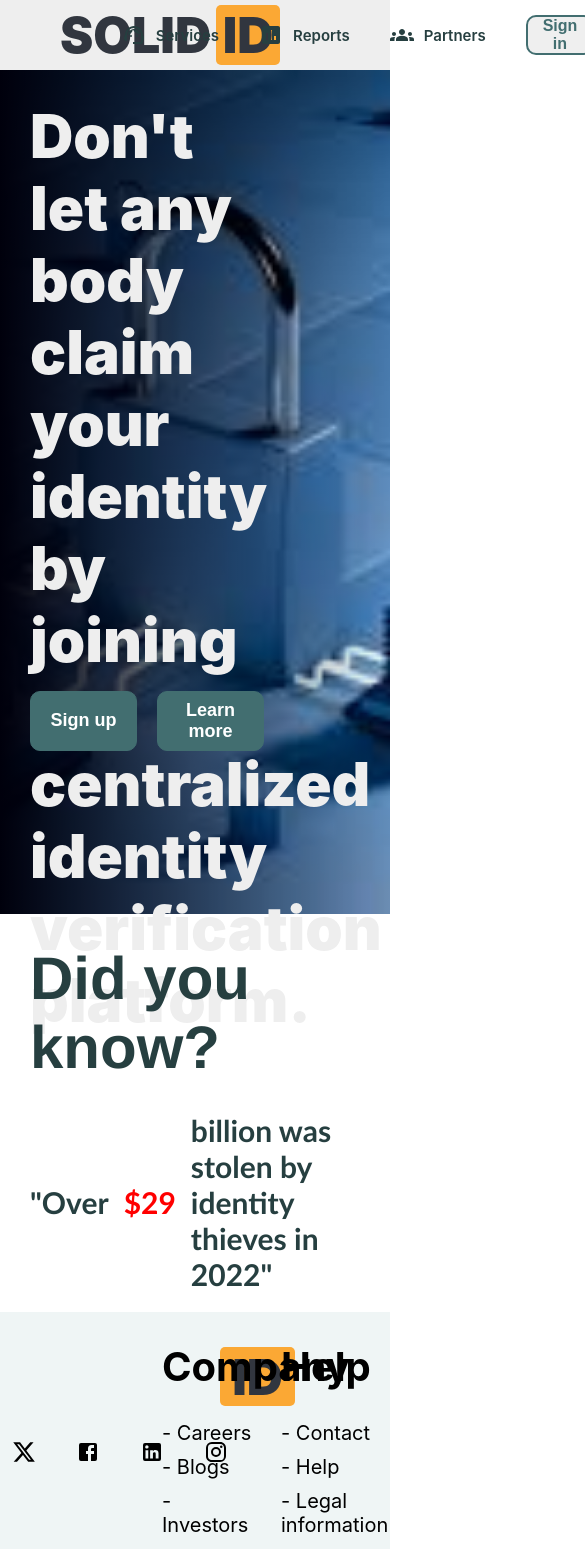
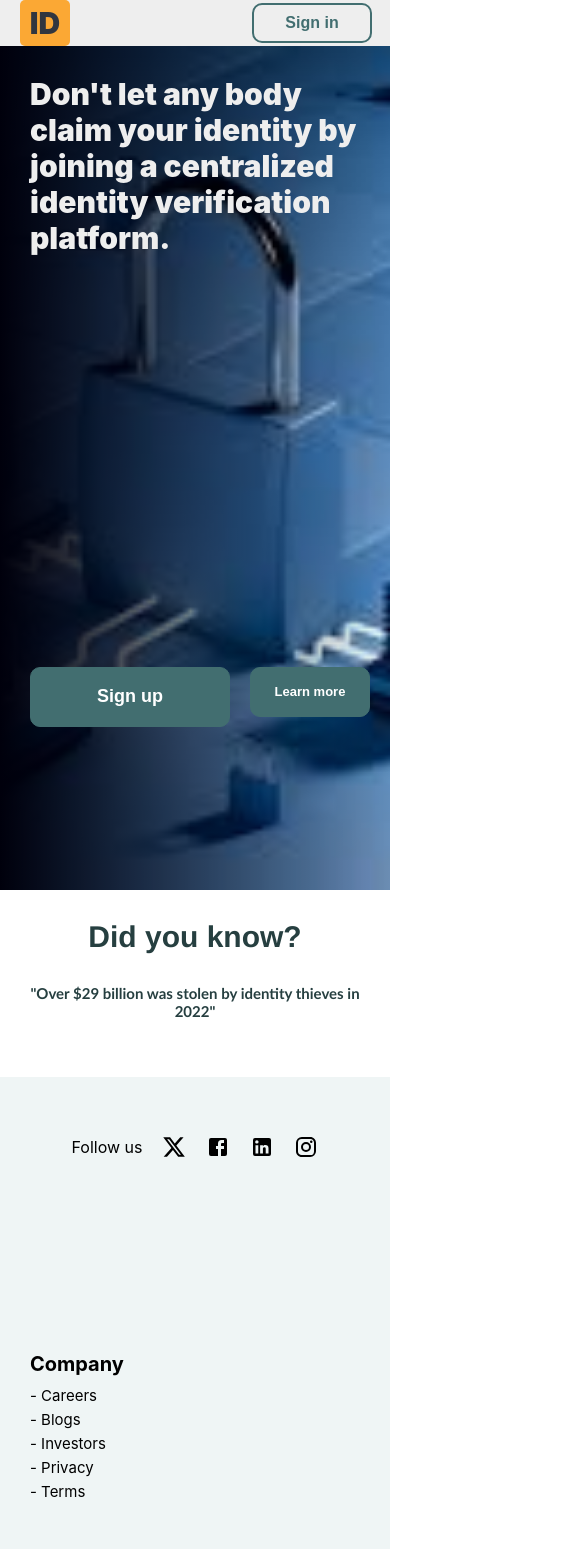
Before and after one commit to unyimeudemy/solidid-client-1, a React (Create React App) app: page / in a window 390 px wide. Shown: the top 1549 px of the page, 585 px wide, since content can reach past the window. Built offline with nearby package versions, Linux system fonts and the light colour scheme; no server answers; what @fvilers/disable-react-devtools would draw is missing.

Commit message:
make landing page responsive

```diff
--- a/src/components/Header.jsx
+++ b/src/components/Header.jsx
@@ -16,7 +16,14 @@ const Container = styled.div`
     background-color: transparent;
     display: flex;
     justify-content: space-between;
-    /* align-items: flex-start; */
+    align-items: center;
+
+@media only screen and (max-width: 425px) {
+    height: 40%;
+    width: 100%;
+
+  }
+
 `
 
 
@@ -24,7 +31,7 @@ const Container = styled.div`
 const Tabs = styled.div`
     width: 40%;
     height: 100%;
-    /* background-color: #76ABAE; */
+    background-color: transparent;
     display: flex;
     justify-content: center;
     align-items: center;
@@ -42,15 +49,13 @@ gap: 10px;
 align-items: center;
 justify-content: center;
 cursor: pointer;
+
+    @media only screen and (max-width: 425px) {
+        display:none;
+      }
 `
 
 const ProfileButton = styled.button`
-  :hover {
-    cursor: pointer;
-    background-color: #426e70;
-    color: #EEEE;
-  }
-
 
       border-radius: 10px;
   width: 120px;
@@ -66,7 +71,21 @@ const ProfileButton = styled.button`
   align-items: center;
   justify-content: center;
   gap: 5px;
+
+  :hover {
+    cursor: pointer;
+    background-color: #426e70;
+    color: #EEEE;
+  }
+
+  @media only screen and (max-width: 425px) {
+ width: 90px;
+  height: 35px;
+    font-size: 15px;
+
+}
 `
+
 
 const SignOutButton = styled.button`
   border-radius: 10px;
@@ -84,11 +103,9 @@ const SignOutButton = styled.button`
   justify-content: center;
   gap: 5px;
 
-  /* :hover {
-    cursor: pointer;
-    background-color: #426e70;
-    color: #EEEE;
-  } */
+ @media only screen and (max-width: 425px) {
+        display:none;
+      }
 `
 
 const Txt = styled.div`
@@ -97,7 +114,7 @@ width: 100%;
 `
 
 const SignInButton = styled.button`
-      border-radius: 10px;
+    border-radius: 10px;
   width: 120px;
   height: 40px;
   color: #426e70;
@@ -120,6 +137,33 @@ cursor: pointer;
   }
 `
 
+const Logo = styled.div`
+color: #31363F;
+font-size: 30px;
+font-weight: 900;
+margin-left: 20px;
+cursor: pointer;
+display: flex;
+align-items: center;
+justify-content: center;
+
+@media only screen and (min-width: 425px) {
+        display:none;
+      }
+
+`
+
+const Id = styled.span`
+height: 50%;
+width: 40px;
+padding: 5px;
+background-color: #FBA834;
+display: flex;
+align-items: center;
+justify-content: center;
+border-radius: 5px;
+`
+
 export const Header = () => {
 
 
@@ -132,6 +176,9 @@ const location = useLocation();
     <Container>
         <>
         <SolidIDLogo/>
+        <Logo onClick={() => navigate("/")}>
+        <Id>ID</Id>
+    </Logo>
         <Tabs>
             <Tab
                 onClick={() => navigate("/services")}
--- a/src/components/SolidIDLogo.jsx
+++ b/src/components/SolidIDLogo.jsx
@@ -13,6 +13,10 @@ cursor: pointer;
 display: flex;
 align-items: center;
 justify-content: center;
+
+@media only screen and (max-width: 425px) {
+        display:none;
+      }
 
 `
 
--- a/src/components/SolidIDLogoMin.jsx
+++ b/src/components/SolidIDLogoMin.jsx
@@ -13,6 +13,10 @@ cursor: pointer;
 display: flex;
 align-items: center;
 justify-content: center;
+
+@media only screen and (max-width: 425px) {
+        display: none;
+    }
 
 `
 
--- a/src/pages/LandingPage.jsx
+++ b/src/pages/LandingPage.jsx
@@ -45,6 +45,10 @@ width: 100%;
 color: #EEEEEE;
 font-size: 60px;
 font-weight: 900;
+
+@media only screen and (max-width: 425px) {
+    font-size: 30px;
+}
 `
 
 const Left = styled.div`
@@ -52,6 +56,10 @@ width: 60%;
 height: 100%;
 background-color: transparent;
 margin: 30px;
+
+@media only screen and (max-width: 425px) {
+    width: 100%;
+    }
 `
 
 const Button = styled.button`
@@ -70,7 +78,12 @@ display: flex;
 align-items: center;
 justify-content: center;
 gap: 5px;
-/* box-shadow: 0px 6px 10px hsl(0, 0%, 100%); */
+
+@media only screen and (max-width: 425px) {
+    font-size: 13px;
+    width: 120px;
+    height: 50px;
+}
 `
 
 const Buttons = styled.div`
@@ -93,6 +106,8 @@ display: flex;
 align-items: center;
 justify-content: center;
 gap: 5px;
+
+
 `
 
 const Quote = styled.div`
@@ -101,6 +116,11 @@ background-color: transparent;
 display: flex;
 flex-direction: column;
 padding: 30px;
+
+
+@media only screen and (max-width: 425px) {
+    height: 15%;
+    }
 `
 
 
@@ -113,6 +133,10 @@ const QuoteTitle = styled.div`
     display: flex;
     align-items: center;
     justify-content: center;
+
+    @media only screen and (max-width: 425px) {
+        font-size: 30px;
+}
 `
 
 const QuoteBody = styled.div`
@@ -124,6 +148,42 @@ const QuoteBody = styled.div`
     justify-content: center;
     margin-top: 30px;
     font-family: 'Trebuchet MS', 'Lucida Sans Unicode', 'Lucida Grande', 'Lucida Sans', Arial, sans-serif;
+
+    @media only screen and (max-width: 425px) {
+        display: none;
+    }
+
+
+`
+
+const QuoteBodySmallScreen = styled.div`
+   font-size: 30px;
+    color: #263f40;
+    font-weight: 600;
+    display: flex;
+    align-items: center;
+    justify-content: center;
+    margin-top: 30px;
+    font-family: 'Trebuchet MS', 'Lucida Sans Unicode', 'Lucida Grande', 'Lucida Sans', Arial, sans-serif;
+
+    @media only screen and (max-width: 425px) {
+        font-size: 15px;
+        text-align: center;
+        white-space: pre-wrap;
+        display: inline-block;
+
+  ::before {
+    content: '\A';
+    white-space: pre;
+    display: block;
+  }
+
+
+}
+
+@media only screen and (min-width: 425px) {
+        display: none;
+    }
 `
 
 const AmountSpan = styled.span`
@@ -140,6 +200,11 @@ padding: 30px;
 justify-content: center;
 gap: 20px;
 
+@media only screen and (max-width: 425px) {
+        flex-direction: column;
+        height: 85%;
+    }
+
 `
 
 const SectionOne = styled.div`
@@ -149,18 +214,30 @@ const SectionOne = styled.div`
     display: flex;
     flex-direction: column;
     /* padding: 20px; */
+
+    @media only screen and (max-width: 425px) {
+        width: 100%;
+    }
 `
 
 const SectionTwo = styled.div`
       height: 100%;
     width: 30%;
     background-color: transparent;
+
+    @media only screen and (max-width: 425px) {
+        width: 100%;
+    }
 `
 
 const SectionThree = styled.div`
       height: 100%;
     width: 30%;
     background-color: transparent;
+
+    @media only screen and (max-width: 425px) {
+        width: 100%;
+    }
 `
 
 const Socials = styled.div`
@@ -171,6 +248,10 @@ const Socials = styled.div`
     align-items: center;
     justify-content: center;
     gap: 40px;
+
+    @media only screen and (max-width: 425px) {
+        gap: 20px;
+    }
 `
 
 const LogoWrapper = styled.div`
@@ -178,19 +259,42 @@ const LogoWrapper = styled.div`
     background-color: transparent;
     display: flex;
     padding-left: 150px;
+
+    @media only screen and (max-width: 425px) {
+        align-items: center;
+        justify-content: center;
+        width: 15%;
+
+
+    }
 `
 
 const FooterTitle = styled.div`
     font-size: 40px;
     font-weight: 700;
     margin-bottom: 30px;
+
+    @media only screen and (max-width: 425px) {
+        font-size: 20px;
+        margin-bottom: 10px;
+
+    }
 `
 
 const FooterLink = styled.div`
  font-size: 20px;
     font-weight: 400;
     margin-bottom: 10px;
+
+
+    @media only screen and (max-width: 425px) {
+        font-size: 15px;
+        margin-bottom: 5px;
+
+    }
     `
+
+
 
 export const LandingPage = () => {
 
@@ -223,6 +327,7 @@ const {currentUser} = useSelector((state) => state.user);
             <Quote>
              <QuoteTitle>Did you know?</QuoteTitle>
              <QuoteBody>"Over <AmountSpan>$29</AmountSpan>billion was stolen by identity thieves in 2022"</QuoteBody>
+             <QuoteBodySmallScreen>"Over $29 billion was stolen by identity thieves in 2022"</QuoteBodySmallScreen>
             </Quote>
             <Footer>
                 <SectionOne>
```
